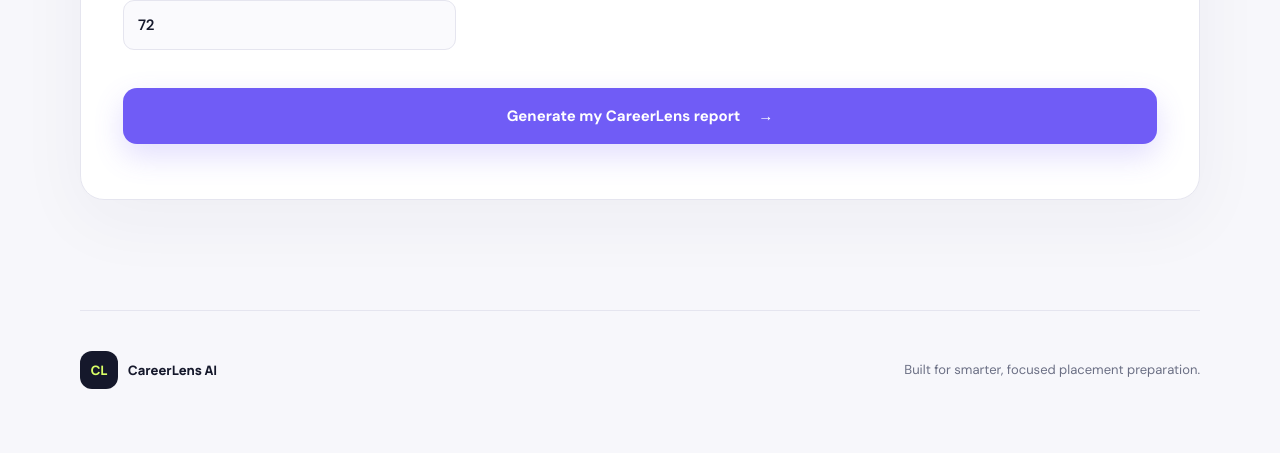
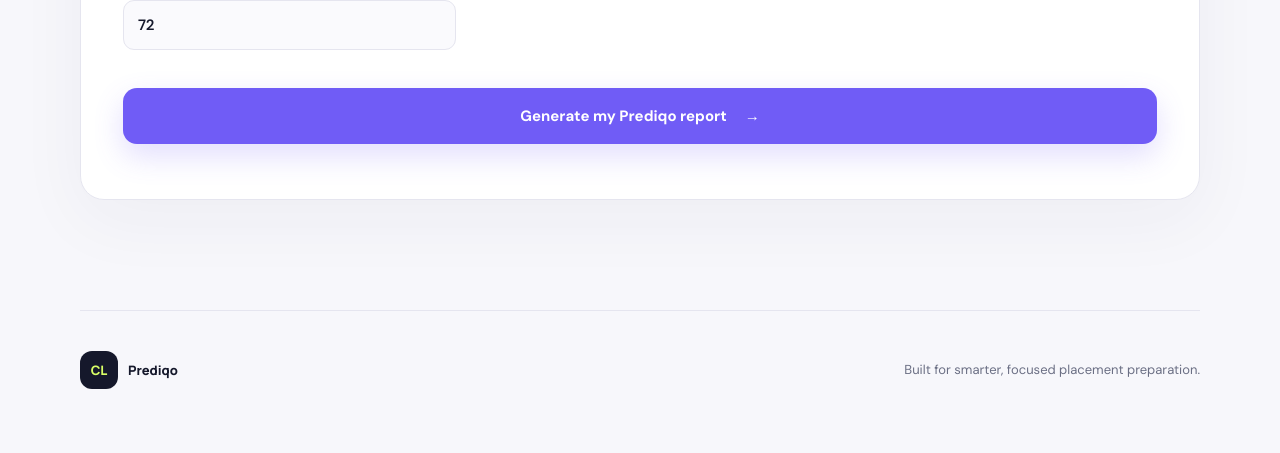
Before and after one commit to Diljanmohammad/Prediqo, a Flask app: page / in a window 1280 px wide. Shown: the part 1869-2322 px from the top of the page. Run offline with Flask 3, Linux system fonts and the light colour scheme; parts of the project's set-up code (start-up, migrations or seed data) failed here and were passed over.

Commit message:
Rename CareerLens to Prediqo in index.html

```diff
--- a/templates/index.html
+++ b/templates/index.html
@@ -4,7 +4,7 @@
   <meta charset="utf-8">
   <meta name="viewport" content="width=device-width, initial-scale=1">
   <meta name="description" content="CareerLens AI estimates placement readiness and creates a focused preparation plan.">
-  <title>CareerLens AI — Placement Readiness Predictor</title>
+  <title>Prediqo — Placement Readiness Predictor</title>
   <link rel="preconnect" href="https://fonts.googleapis.com">
   <link rel="preconnect" href="https://fonts.gstatic.com" crossorigin>
   <link href="https://fonts.googleapis.com/css2?family=DM+Sans:wght@400;500;600;700&family=Manrope:wght@600;700;800&display=swap" rel="stylesheet">
@@ -76,7 +76,7 @@
           <label>Mock interviews <span>completed</span><input name="mock_interviews" type="number" min="0" max="50" value="4" required></label>
           <label>Resume score <span>out of 100</span><input name="resume_score" type="number" min="0" max="100" value="72" required></label>
         </div>
-        <button id="submit-button" class="button submit" type="submit">Generate my CareerLens report <span>→</span></button>
+        <button id="submit-button" class="button submit" type="submit">Generate my Prediqo report <span>→</span></button>
         <p id="form-error" class="error" role="alert"></p>
       </form>
 
@@ -93,7 +93,7 @@
       </section>
     </section>
   </main>
-  <footer class="shell"><a class="brand" href="/"><span>CL</span> CareerLens AI</a><p>Built for smarter, focused placement preparation.</p></footer>
+  <footer class="shell"><a class="brand" href="/"><span>CL</span> Prediqo </a><p>Built for smarter, focused placement preparation.</p></footer>
   <script src="{{ url_for('static', filename='app.js') }}"></script>
 </body>
 </html>
```
